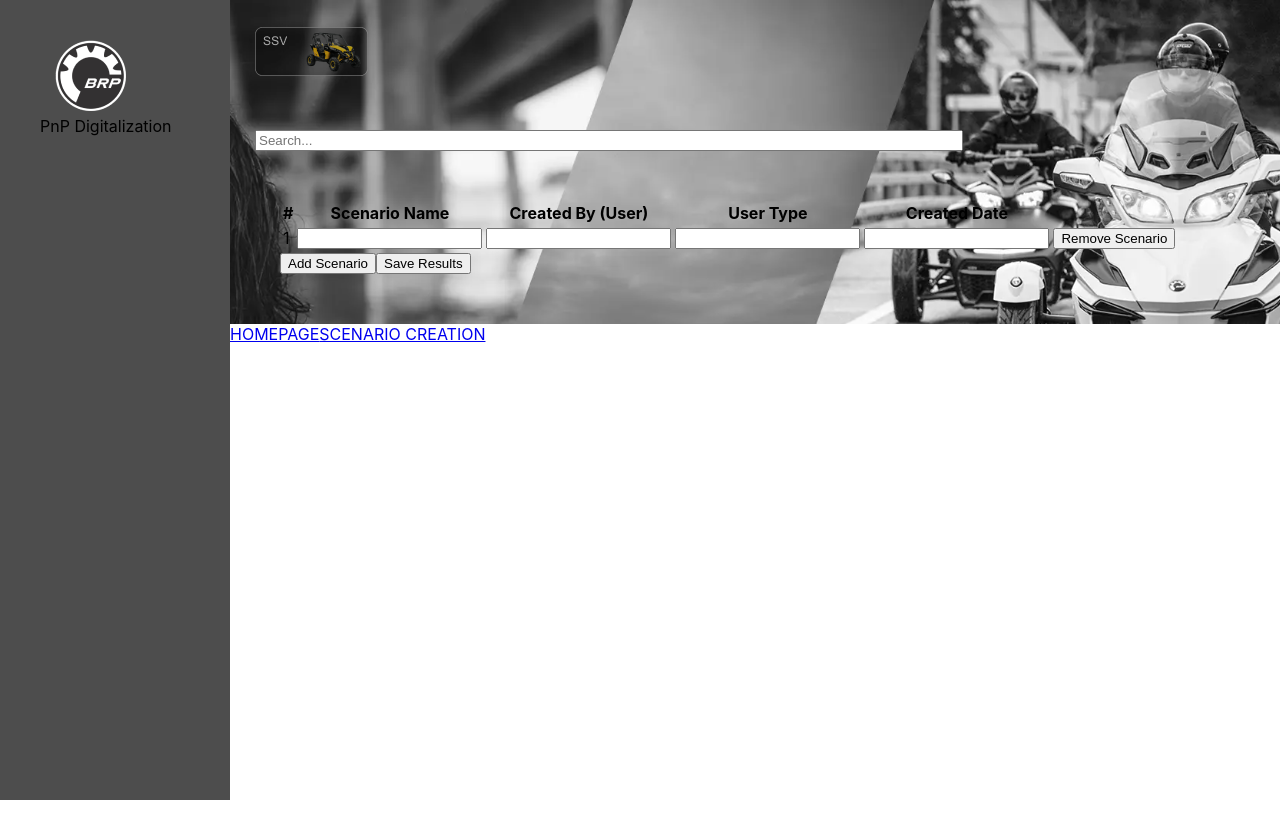
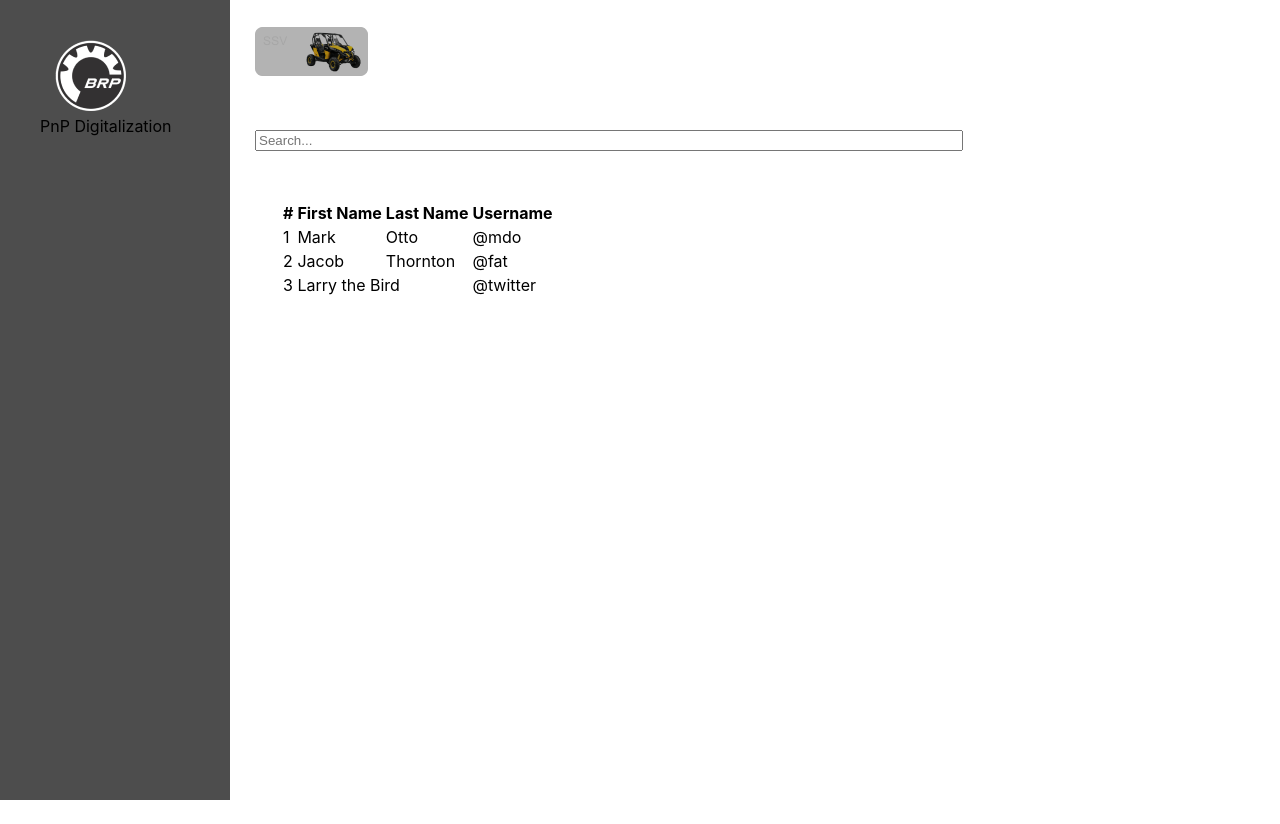
Before and after one commit to soniaeya/brp_poc, a React (Create React App) app in the folder client/: page / in a window 1280 px wide. Shown: the top 824 px of the page. After the commit the page ends 800 px from the top, so only its background shows below. Built offline with nearby package versions, Linux system fonts and the light colour scheme.

Commit message:
with first version of table

```diff
--- a/client/package.json
+++ b/client/package.json
@@ -6,6 +6,7 @@
     "@testing-library/jest-dom": "^5.16.5",
     "@testing-library/react": "^13.4.0",
     "@testing-library/user-event": "^13.5.0",
+    "bootstrap": "^4.6.2",
     "json-server": "^0.17.1",
     "react": "^18.2.0",
     "react-bootstrap": "^2.7.0",
--- a/client/src/App.css
+++ b/client/src/App.css
@@ -22,7 +22,7 @@
   left: 230px;
   height: 100%;
   width: 1450px;
-  background-image: url(./Img/Background\ image\ cut.png)
+  /*background-image: url(./Img/Background\ image\ cut.png)*/
 
 }
 
--- a/client/src/App.js
+++ b/client/src/App.js
@@ -1,6 +1,6 @@
 
 import './App.css';
-import Table from "./Components/Table/Table.js"
+import BasicExample from "./Components/Table/Table.js"
 import AddScenarioButton from "./Components/Button/AddScenarioButton"
 import SearchBar from "./Components/Header/SearchBar"
 import brpLogo from "./Img/BRP_logo.png"
@@ -35,16 +35,12 @@
           <SearchBar></SearchBar>
         </div>
         <div className="mainTable">
-          <Table></Table>
+          <BasicExample></BasicExample>
         </div>
         <div className="addButton">
           <img src={addButton} alt="addButton"></img>
         </div>
 
-        <div className="test">
-          <MyNavbar></MyNavbar>
-
-        </div>
       </div>
     </div>
   );
--- a/client/src/Components/Table/Table.js
+++ b/client/src/Components/Table/Table.js
@@ -1,98 +1,37 @@
-import React, { useState } from "react";
-import "./Table.css"
-const Table = () => {
-    const [rows, setRows] = useState([{}]);
-    const columnsArray = ["Scenario Name", "Created By (User)", "User Type", "Created Date"]; // pass columns here dynamically
+import Table from 'react-bootstrap/Table';
 
-    const handleAddRow = () => {
-        const item = {};
-        setRows([...rows, item]);
-    };
-
-    const postResults = () => {
-        console.log(rows); // there you go, do as you please
-    };
-    const handleRemoveSpecificRow = (idx) => {
-        const tempRows = [...rows]; // to avoid  direct state mutation
-        tempRows.splice(idx, 1);
-        setRows(tempRows);
-    };
-
-    const updateState = (e) => {
-        let prope = e.target.attributes.column.value; // the custom column attribute
-        let index = e.target.attributes.index.value; // index of state array -rows
-        let fieldValue = e.target.value; // value
-
-        const tempRows = [...rows]; // avoid direct state mutation
-        const tempObj = rows[index]; // copy state object at index to a temporary object
-        tempObj[prope] = fieldValue; // modify temporary object
-
-        // return object to rows` clone
-        tempRows[index] = tempObj;
-        setRows(tempRows); // update state
-    };
-
+function BasicExample() {
   return (
-        <div>
-            <div className="container">
-                <div className="row clearfix">
-                    <div className="col-md-12 column">
-                        <table className="table table-bordered table-hover" id="tab_logic">
+    <Table striped bordered hover>
       <thead>
         <tr>
-                                <th className="text-center"> # </th>
-                                {columnsArray.map((column, index) => (
-                                    <th className="text-center" key={index}>
-                                        {column}
-                                    </th>
-                                ))}
-                                <th />
+          <th>#</th>
+          <th>First Name</th>
+          <th>Last Name</th>
+          <th>Username</th>
         </tr>
       </thead>
       <tbody>
-                            {rows.map((item, idx) => (
-                                <tr key={idx}>
-                                    <td>{idx + 1}</td>
-                                    {columnsArray.map((column, index) => (
-                                        <td key={index}>
-                                            <input
-                                                type="text"
-                                                column={column}
-                                                value={rows[idx][column]}
-                                                index={idx}
-                                                className="form-control"
-                                                onChange={(e) => updateState(e)}
+        <tr>
+          <td>1</td>
+          <td>Mark</td>
+          <td>Otto</td>
+          <td>@mdo</td>
+        </tr>
+        <tr>
+          <td>2</td>
+          <td>Jacob</td>
+          <td>Thornton</td>
+          <td>@fat</td>
+        </tr>
+        <tr>
+          <td>3</td>
+          <td colSpan={2}>Larry the Bird</td>
+          <td>@twitter</td>
+        </tr>
+      </tbody>
+    </Table>
+  );
+}
 
-                                            />
-                                        </td>
-                                    ))}
-
-                                    <td>
-                                        <button
-                                            className="btn btn-outline-danger btn-sm"
-                                            onClick={() => handleRemoveSpecificRow(idx)}
-                                        >
-                                            Remove Scenario
-                                        </button>
-                                    </td>
-                                </tr>
-                            ))}
-                            </tbody>
-                        </table>
-                        <button onClick={handleAddRow} className="btn btn-primary">
-                            Add Scenario
-                        </button>
-                        <button
-                            onClick={postResults}
-                            className="btn btn-success float-right"
-                        >
-                            Save Results
-                        </button>
-                    </div>
-                </div>
-            </div>
-        </div>
-    );
-};
-
-export default Table;
+export default BasicExample;
```
Also changed, not shown: 1 other file (tests, documents, lock files or other folders). Lines whose indentation alone changed are shown as unchanged.
